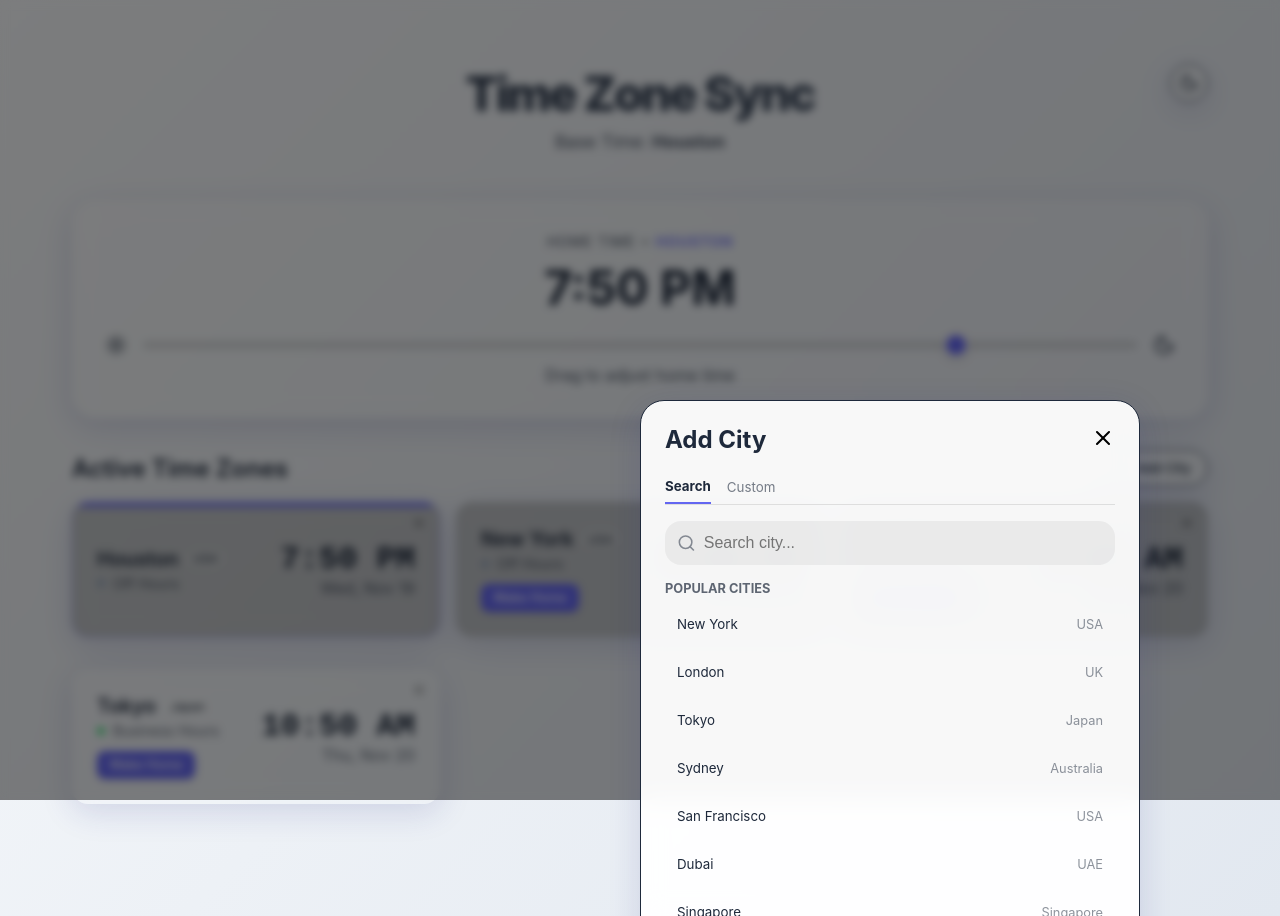
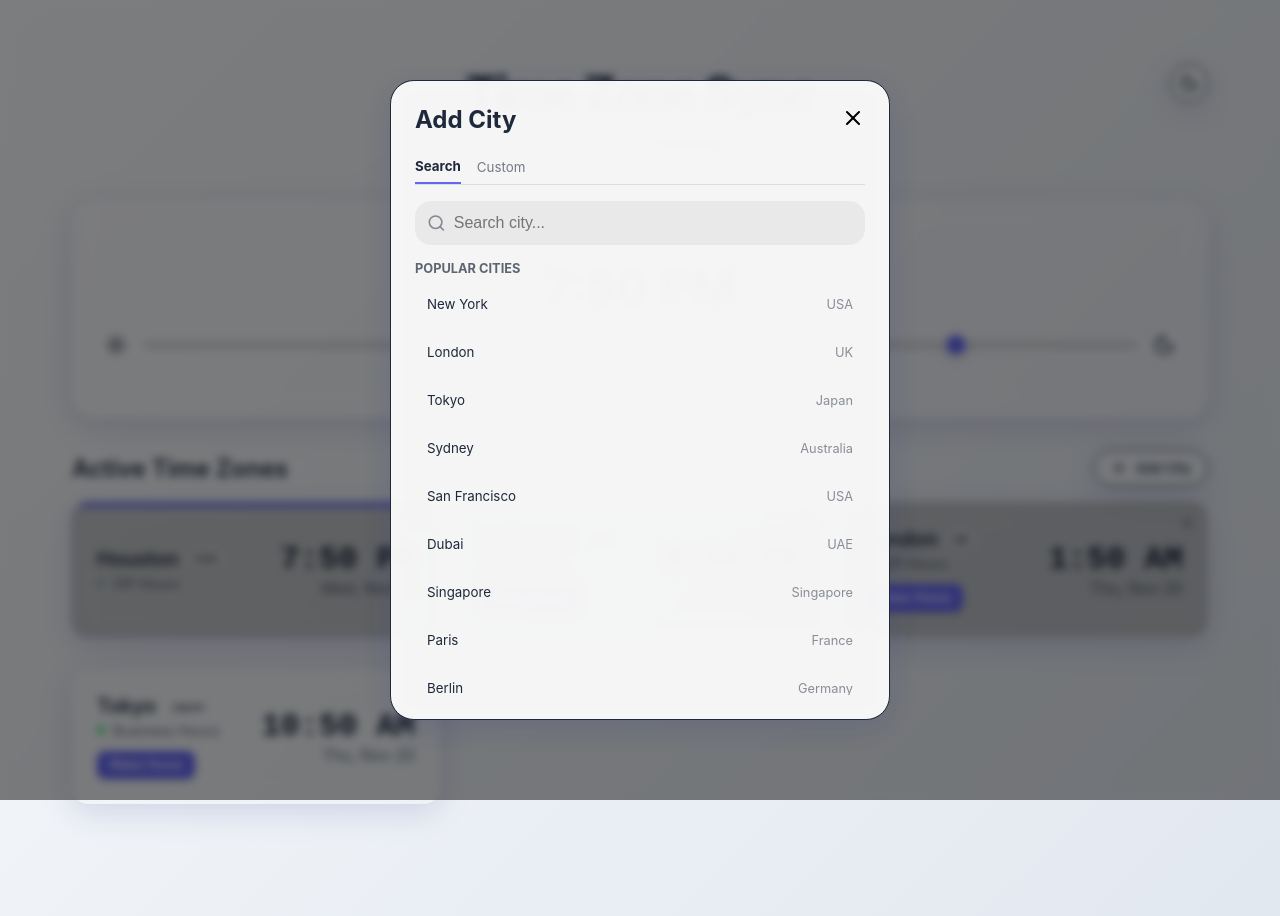
Before and after one commit to shameed123/TimeZoneSync, a React (Vite) app: page / in a window 1280 px wide. Both pictures are taken after a click on the button "Add City". Built offline with nearby package versions, Linux system fonts and the light colour scheme.

Commit message:
feat: implement AddCityModal component for adding cities via search, popular list, or custom input.

```diff
--- a/src/components/AddCityModal.jsx
+++ b/src/components/AddCityModal.jsx
@@ -1,6 +1,6 @@
 import React, { useState } from 'react';
 import { motion, AnimatePresence } from 'framer-motion';
-import { Search, X, Plus } from 'lucide-react';
+import { Search, X } from 'lucide-react';
 
 const POPULAR_CITIES = [
     { name: 'New York', timezone: 'America/New_York', region: 'USA' },
@@ -109,7 +109,6 @@ const AddCityModal = ({ isOpen, onClose, onAdd, theme }) => {
     return (
         <AnimatePresence>
             {isOpen && (
-                <>
                 <motion.div
                     initial={{ opacity: 0 }}
                     animate={{ opacity: 1 }}
@@ -120,29 +119,29 @@ const AddCityModal = ({ isOpen, onClose, onAdd, theme }) => {
                         inset: 0,
                         background: 'rgba(0,0,0,0.5)',
                         backdropFilter: 'blur(4px)',
-                            zIndex: 50
+                        zIndex: 50,
+                        display: 'flex',
+                        alignItems: 'center',
+                        justifyContent: 'center'
                     }}
-                    />
+                >
                     <motion.div
-                        initial={{ opacity: 0, scale: 0.9, y: 20 }}
-                        animate={{ opacity: 1, scale: 1, y: 0 }}
-                        exit={{ opacity: 0, scale: 0.9, y: 20 }}
+                        initial={{ scale: 0.9, y: 20 }}
+                        animate={{ scale: 1, y: 0 }}
+                        exit={{ scale: 0.9, y: 20 }}
+                        onClick={(e) => e.stopPropagation()}
                         className="glass-panel"
                         style={{
-                            position: 'fixed',
-                            top: '50%',
-                            left: '50%',
-                            transform: 'translate(-50%, -50%)',
                             width: '90%',
                             maxWidth: '500px',
                             background: bgColor,
                             color: textColor,
                             padding: '1.5rem',
                             borderRadius: 'var(--radius-lg)',
-                            zIndex: 51,
                             maxHeight: '80vh',
                             display: 'flex',
-                            flexDirection: 'column'
+                            flexDirection: 'column',
+                            position: 'relative'
                         }}
                     >
                         <div style={{ display: 'flex', justifyContent: 'space-between', marginBottom: '1rem' }}>
@@ -323,7 +322,7 @@ const AddCityModal = ({ isOpen, onClose, onAdd, theme }) => {
                             </div>
                         )}
                     </motion.div>
-                </>
+                </motion.div>
             )}
         </AnimatePresence>
     );
```
Lines whose indentation alone changed are shown as unchanged.
